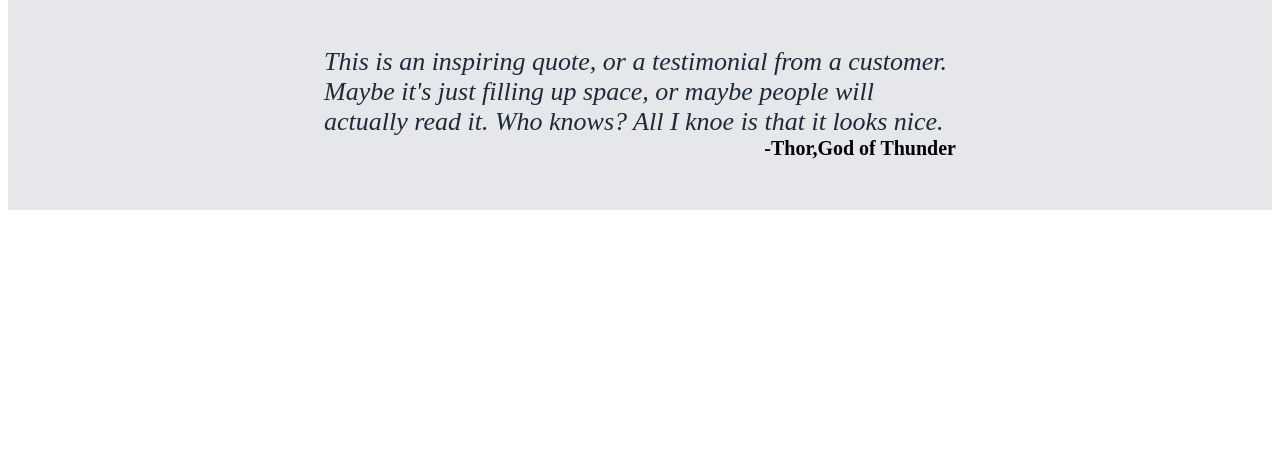
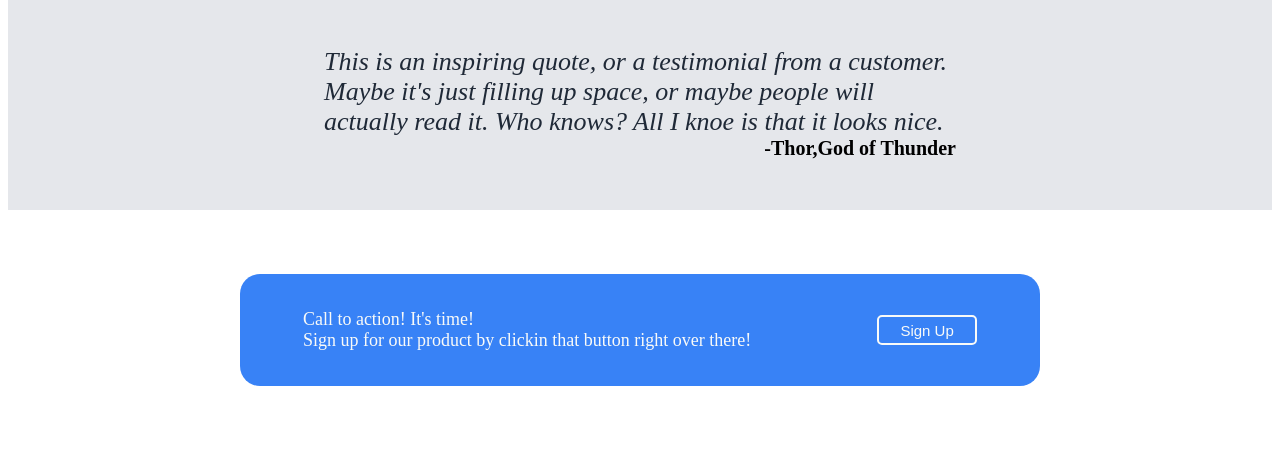
Before and after one commit to boyanaaaa/landing_page_odin, a plain HTML site: page index.html in a window 1280 px wide. Shown: the part 631-1084 px from the top of the page. Before the commit the page ends 849 px from the top, so only its background shows below. Drawn offline with Linux system fonts and the light colour scheme.

Commit message:
Fourth container added with styles. The page is finished.

```diff
--- a/index.html
+++ b/index.html
@@ -61,8 +61,24 @@
         <p class="third-text">This is an inspiring quote, or a testimonial from a customer.
             Maybe it's just filling up space, or maybe people will actually read it. Who knows? All I knoe is that it looks nice.</p>
         <p class="third-author">-Thor,God of Thunder</p>
+    </div>
+
+
+    <div class="fourthContainer">
+        <div class="four-content">
+            <div class="four-leftSide">
+                <p class="four-mainText">Call to action! It's time!</p>
+                <p class="four-text">Sign up for our product by clickin that button right over there!</p>
+            </div>
+            <button class="btn-signUp">Sign Up</button>
+        </div>
 
     </div>
+
+
+
+
+
     </div>
 </body>
 </html>
--- a/style.css
+++ b/style.css
@@ -168,3 +168,42 @@
     margin-bottom: 50px;
 
 }
+
+
+
+
+/* Fourth block */
+
+.fourthContainer{
+    display: flex;
+    justify-content: center;
+    align-items: center;
+    height: 15rem;
+}
+
+.four-content{
+    display: flex;
+    justify-content: space-around;
+    align-items: center;
+    background-color: #3882F6;
+    border-radius: 20px;
+    width: 50rem;
+    height: 7rem;
+
+}
+.four-leftSide > *{
+    margin: 0;
+    color:#F9FAF8;
+    font-size: 18px;
+}
+
+
+.btn-signUp{
+    height: 30px;
+    width: 100px;
+    background-color: transparent;
+    border: 2px solid #F9FAF8;
+    border-radius: 5px;
+    color:#F9FAF8;
+    font-size: 15px;
+}
```
